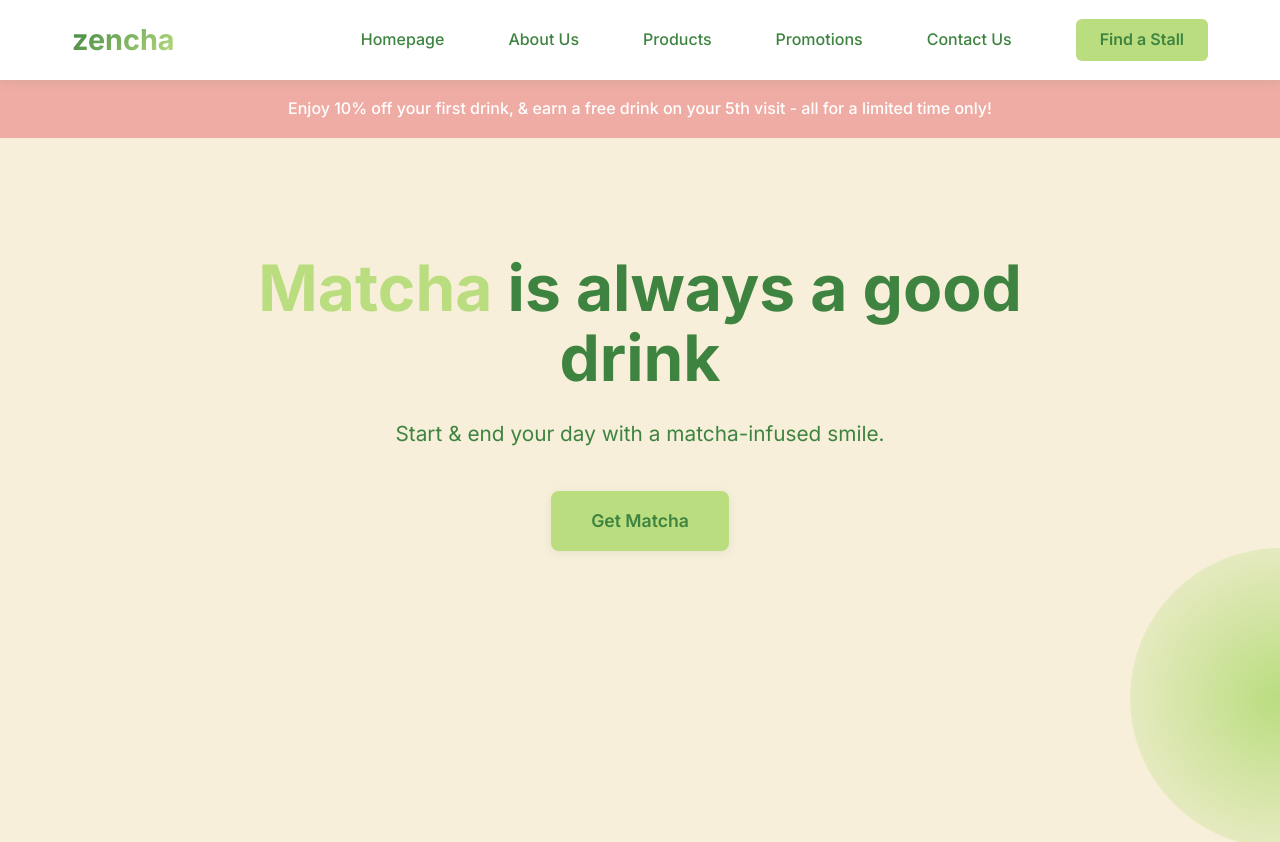
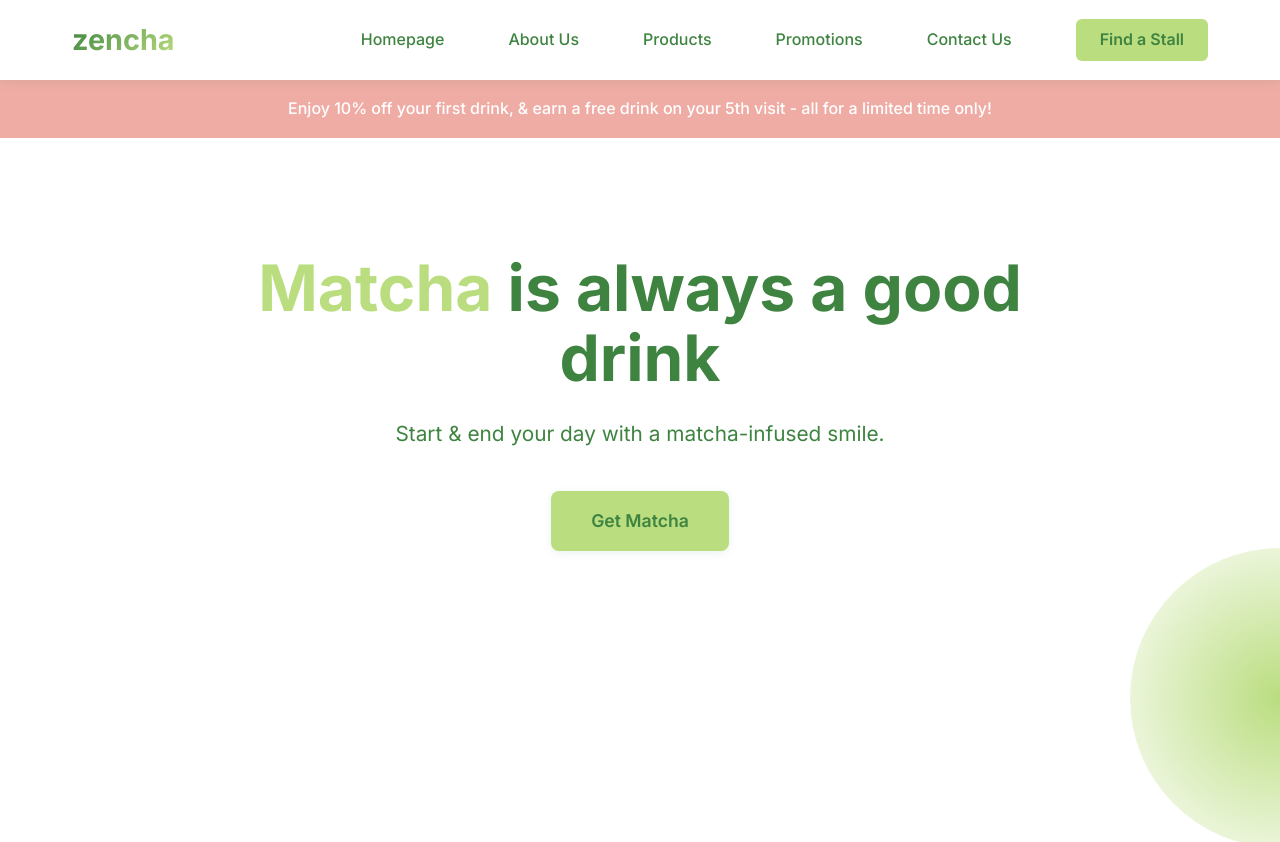
Before and after one commit to zgaji/zencha-web, a React (Create React App) app: page / in a window 1280 px wide. Shown: the top 842 px of the page. Built offline with nearby package versions, Linux system fonts and the light colour scheme.

Commit message:
Revert background to white while keeping new color palette for components: Maintain white backgrounds for main sections while preserving earthy color scheme for accents and text

```diff
--- a/src/styles/Home.css
+++ b/src/styles/Home.css
@@ -1,7 +1,7 @@
 /* Home Page Styles */
 .home {
   min-height: 100vh;
-  background-color: var(--parchment);
+  background-color: var(--white);
 }
 
 /* Promotional Banner */
@@ -20,7 +20,7 @@
 
 /* Hero Section */
 .hero {
-  background-color: var(--parchment);
+  background-color: var(--white);
   padding: 4rem 0 6rem;
   display: flex;
   flex-direction: column;
--- a/src/styles/index.css
+++ b/src/styles/index.css
@@ -13,7 +13,7 @@ body {
   -moz-osx-font-smoothing: grayscale;
   line-height: 1.6;
   color: var(--fern-green);
-  background-color: var(--parchment);
+  background-color: var(--white);
 }
 
 /* CSS Variables for consistent theming */
```
